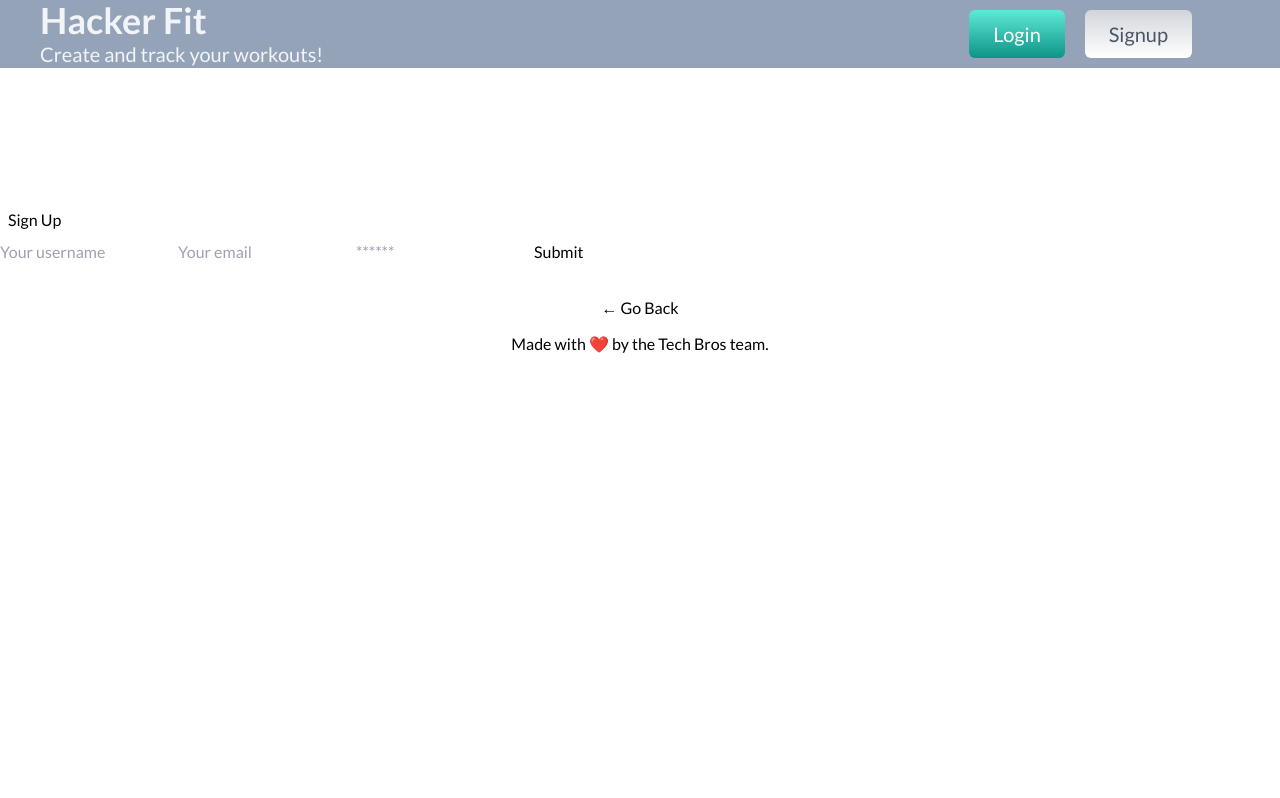
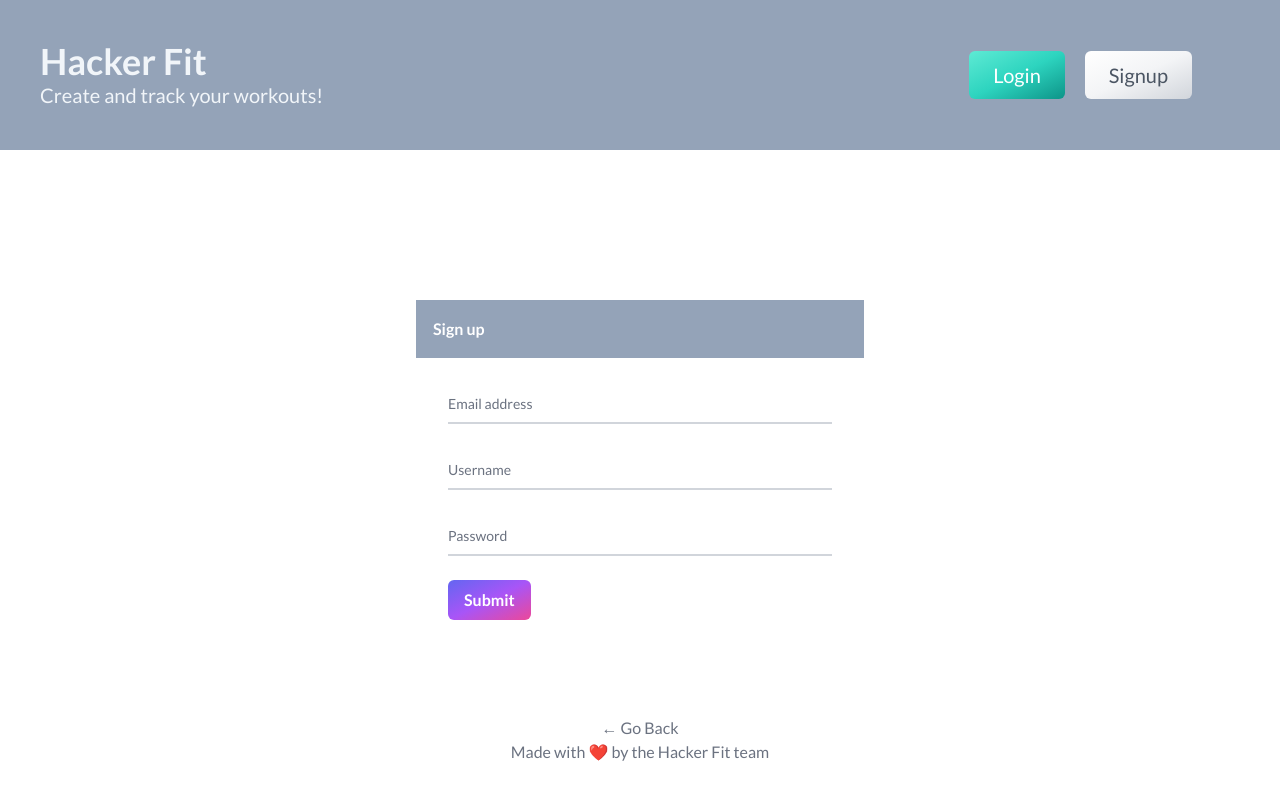
Before and after one commit to mtownsend509/HackerFit, a React (Create React App) app in the folder client/: page /signup in a window 1280 px wide. Shown: the top 798 px of the page. Built offline with nearby package versions, Linux system fonts and the light colour scheme; no server answers.

Commit message:
Add sign up and login styling

```diff
--- a/client/src/App.js
+++ b/client/src/App.js
@@ -45,22 +45,19 @@ function App() {
   return (
     <ApolloProvider client={client}>
       <Router>
-        <div>
-          {/* <div className="flex-column justify-flex-start min-100-vh"> */}
+        <div className="App">
           <Header />
-          <div className="">
             <Routes>
-              {/* each page route */}
               <Route path="/RoutineLog" element={<RoutineLog />} />
               <Route path="/signup" element={<Signup />} />
               <Route path="/login" element={<Login />} />
               <Route path="/NewRoutine" element={<NewRoutine />} />
               <Route path="/Profile" element={<Profile />} />
-
             </Routes>
+        </div>
+        <div className="">
+          <Footer />
           </div>
-          <Footer />
-        </div>
       </Router>
     </ApolloProvider>
   );
--- a/client/src/components/Footer.js
+++ b/client/src/components/Footer.js
@@ -5,17 +5,17 @@ const Footer = () => {
   const location = useLocation();
   const navigate = useNavigate();
   return (
-    <footer className="w-100 mt-auto bg-secondary p-4">
-      <div className="container text-center mb-5">
+    <footer className="w-100 h-screen  mt-[-400px] bg-secondary p-4">
+      <div className="text-center">
         {location.pathname !== '/' && (
           <button
-            className="btn btn-dark mb-3"
+            className="text-gray-500 hover:scale-110 duration-300"
             onClick={() => navigate(-1)}
           >
             &larr; Go Back
           </button>
         )}
-        <h4>
+        <h4 className='text-gray-500 '>
           Made with{' '}
           <span
             className="emoji"
@@ -25,7 +25,7 @@ const Footer = () => {
           >
             ❤️
           </span>{' '}
-          by the Tech Bros team.
+          by the Hacker Fit team
         </h4>
       </div>
     </footer>
--- a/client/src/components/Header.js
+++ b/client/src/components/Header.js
@@ -8,8 +8,8 @@ const Header = () => {
     Auth.logout();
   };
   return (
-    <header className='h-[200px]' >
-      <div className="nav flex justify-between items-center w-full px-4 fixed pr-20 pl-10 bg-slate-400">
+    <header className='h-[300px]' >
+      <div className="nav flex justify-between items-center w-full px-4 fixed pr-20 pl-10 bg-slate-400 h-[150px]">
               <div>
 
           <Link className="" to="/">
@@ -39,10 +39,10 @@ const Header = () => {
           ) : (
               <>
 
-              <Link className="btn btn-lg btn-info text-xl hover:underline text-white bg-gradient-to-b from-teal-300 to-teal-600 px-6 py-3 my-8 flex-items-center rounded-md hover:scale-110 duration-300 mb-20 ml-5 " to="/login">
+              <Link className="text-xl hover:underline text-white bg-gradient-to-br from-teal-300 via-teal-400 to-teal-600 px-6 py-3 my-8 flex-items-center rounded-md hover:scale-110 duration-300 mb-20 ml-5 " to="/login">
                 Login
               </Link>
-              <Link className="btn btn-lg btn-light text-xl hover:underline m-2 text-gray-600 bg-gradient-to-b from-gray-300 to-white px-6 py-3 my-8  flex-items-center rounded-md hover:scale-110 duration-300 mb-20 ml-5" to="/signup">
+              <Link className="btn btn-lg btn-light text-xl hover:underline m-2 text-gray-600 bg-gradient-to-br from-white via-gray-100 to-gray-300 px-6 py-3 my-8  flex-items-center rounded-md hover:scale-110 duration-300 mb-20 ml-5" to="/signup">
                 Signup
                 </Link>
             </>
--- a/client/src/components/Login.js
+++ b/client/src/components/Login.js
@@ -1,17 +1,31 @@
-import React, { useState } from 'react';
-import { Link } from 'react-router-dom';
-import { useMutation } from '@apollo/client';
-import { LOGIN_USER } from '../utils/mutations';
+import React, {
+  useState,
+} from "react";
+import { Link } from "react-router-dom";
+import { useMutation } from "@apollo/client";
+import { LOGIN_USER } from "../utils/mutations";
 
-import Auth from '../utils/auth';
+import Auth from "../utils/auth";
 
 const Login = (props) => {
-  const [formState, setFormState] = useState({ username: '', password: '' });
-  const [login, { error, data }] = useMutation(LOGIN_USER);
+  const [
+    formState,
+    setFormState,
+  ] = useState({
+    username: "",
+    password: "",
+  });
+  const [
+    login,
+    { error, data },
+  ] = useMutation(LOGIN_USER);
 
   // update state based on form input changes
-  const handleChange = (event) => {
-    const { name, value } = event.target;
+  const handleChange = (
+    event
+  ) => {
+    const { name, value } =
+      event.target;
 
     setFormState({
       ...formState,
@@ -20,68 +34,150 @@ const Login = (props) => {
   };
 
   // submit form
-  const handleFormSubmit = async (event) => {
+  const handleFormSubmit =
+    async (event) => {
       event.preventDefault();
       console.log(formState);
       try {
-      const { data } = await login({
-        variables: { ...formState },
+        const { data } =
+          await login({
+            variables: {
+              ...formState,
+            },
           });
-      console.log(data)
-      Auth.login(data.login.token);
+        console.log(data);
+        Auth.login(
+          data.login.token
+        );
       } catch (e) {
         console.error(e);
       }
 
       // clear form values
       setFormState({
-      username: '',
-      password: '',
+        username: "",
+        password: "",
       });
     };
 
   return (
-    <main className="flex-row justify-center mb-4">
-      <div className="col-12 col-lg-10">
-        <div className="card">
-          <h4 className="card-header bg-dark text-light p-2">Login</h4>
-          <div className="card-body">
+    <main
+      name="login"
+      className="h-screen w-full"
+    >
+      <div className="flex flex-col items-center mx-auto max-w-screen-lg">
+        <div className="w-full max-w-md ">
+          <h4 className="bg-slate-400 text-white text-md p-4  border border-slate-400 font-bold">
+            Login
+          </h4>
+          <div className="card-body inline ">
             {data ? (
               <p>
-                Success! You may now head{' '}
-                <Link to="/">back to the homepage.</Link>
+                Success! You
+                may now head{" "}
+                <Link to="/">
+                  back to the
+                  homepage.
+                </Link>
               </p>
             ) : (
-              <form onSubmit={handleFormSubmit}>
+              <form
+                onSubmit={
+                  handleFormSubmit
+                }
+                className="bg-white rounded-b-md px-8 pt-6 pb-8 mb-4"
+              >
+                <div class="relative z-0 w-full mb-6 group">
                   <input
-                  className="form-input"
-                  placeholder="Your Username"
-                  name="username"
+                    className="block py-2.5 px-0 w-full text-sm text-gray-900 bg-transparent border-0 border-b-2 border-gray-300 appearance-none dark:text-gray-400 dark:border-gray-400 dark:focus:border-gray-500 focus:outline-none focus:ring-0 focus:border-blue-600 peer"
+                    placeholder=" "
+                    required
+                    name="floating_username"
+                    id="floating_username"
                     type="text"
-                  value={formState.username}
-                  onChange={handleChange}
+                    value={
+                      formState.floating_username
+                    }
+                    onChange={
+                      handleChange
+                    }
                   />
+                  <label
+                    for="floating_username"
+                    className="peer-focus:font-medium absolute text-sm text-gray-500 dark:text-gray-400 duration-300 transform -translate-y-6 scale-75 top-3 -z-10 origin-[0] peer-focus:left-0 peer-focus:text-blue-600 peer-focus:dark:text-gray-500 peer-placeholder-shown:scale-100 peer-placeholder-shown:translate-y-0 peer-focus:scale-75 peer-focus:-translate-y-6"
+                  >
+                    Username
+                  </label>
+                </div>
+
+                <div class="relative z-0 w-full mb-6 group">
                   <input
-                  className="form-input"
-                  placeholder="******"
-                  name="password"
+                    className="block py-2.5 px-0 w-full text-sm text-gray-900 bg-transparent border-0 border-b-2 border-gray-300 appearance-none dark:text-white dark:border-gray-400 dark:focus:border-gray-500 focus:outline-none focus:ring-0 focus:border-blue-600 peer"
+                    placeholder=" "
+                    required
+                    name="floating_password"
+                    id="floating_password"
                     type="password"
-                  value={formState.password}
-                  onChange={handleChange}
+                    value={
+                      formState.floating_password
+                    }
+                    onChange={
+                      handleChange
+                    }
                   />
+                  <label
+                    for="floating_password"
+                    className="peer-focus:font-medium absolute text-sm text-gray-500 dark:text-gray-400 duration-300 transform -translate-y-6 scale-75 top-3 -z-10 origin-[0] peer-focus:left-0 peer-focus:text-blue-600 peer-focus:dark:text-gray-500 peer-placeholder-shown:scale-100 peer-placeholder-shown:translate-y-0 peer-focus:scale-75 peer-focus:-translate-y-6"
+                  >
+                    Password
+                  </label>
+                </div>
+                <div class="flex items-start mb-6">
+                  <div class="flex items-center h-5">
+                    <input
+                      id="remember"
+                      type="checkbox"
+                      value=""
+                      class="w-4 h-4 border border-gray-300 rounded-md bg-gray-50 focus:ring-3 focus:ring-blue-300 dark:bg-gray-700 dark:border-gray-600 dark:focus:ring-blue-500 dark:ring-offset-gray-800 dark:focus:ring-offset-gray-800"
+                      required
+                    />
+                  </div>
+                  <label
+                    for="remember"
+                    class="ml-2 text-sm font-medium text-gray-900 dark:text-gray-400"
+                  >
+                    Remember
+                    me
+                  </label>
+                </div>
+
+                <div class="flex items-center justify-between">
                   <button
-                  className="btn btn-block btn-primary"
-                  style={{ cursor: 'pointer' }}
+                    className="bg-gradient-to-br from-indigo-500 via-purple-500 to-pink-500 hover:to-red-500 text-white font-bold py-2 px-4 rounded-md"
+                    style={{
+                      cursor:
+                        "pointer",
+                    }}
                     type="submit"
                   >
                     Submit
                   </button>
+                  <a
+                    className="inline-block align-baseline font-bold text-sm text-slate-400 hover:text-slate-500"
+                    href="#"
+                  >
+                    Forgot
+                    Password?
+                  </a>
+                </div>
               </form>
             )}
 
             {error && (
               <div className="my-3 p-3 bg-danger text-white">
-                {error.message}
+                {
+                  error.message
+                }
               </div>
             )}
           </div>
--- a/client/src/components/Signup.js
+++ b/client/src/components/Signup.js
@@ -39,55 +39,114 @@ const Signup = () => {
   };
 
   return (
-    <main className="flex-row justify-center mb-4">
-      <div className="col-12 col-lg-10">
-        <div className="card">
-          <h4 className="card-header bg-dark text-light p-2">Sign Up</h4>
-          <div className="card-body">
+    <main name="signup"   className="h-screen w-full">
+         <div className="flex flex-col items-center mx-auto max-w-screen-lg">
+        <div className="w-full max-w-md ">
+          <h4 className="bg-slate-400 text-white text-md p-4  border border-slate-400 font-bold">
+           Sign up
+          </h4>
+          <div className="card-body inline">
             {data ? (
               <p>
                 Success! You may now head{' '}
                 <Link to="/">back to the homepage.</Link>
               </p>
             ) : (
-              <form onSubmit={handleFormSubmit}>
+                         <form
+                onSubmit={
+                  handleFormSubmit
+                }
+                className="bg-white rounded-b-md px-8 pt-6 pb-8 mb-4"
+              >
+                 <div class="relative z-0 w-full mb-6 group">
                   <input
-                  className="form-input"
-                  placeholder="Your username"
-                  name="username"
+                    className="block py-2.5 px-0 w-full text-sm text-gray-900 bg-transparent border-0 border-b-2 border-gray-300 appearance-none dark:text-gray-400 dark:border-gray-400 dark:focus:border-gray-500 focus:outline-none focus:ring-0 focus:border-blue-600 peer"
+                    placeholder=" "
+                    required
+                    name="floating_email"
+                    id="floating_email"
+                    type="email"
+                    value={
+                      formState.floating_email
+                    }
+                    onChange={
+                      handleChange
+                    }
+                  />
+                  <label
+                    for="floating_email"
+                    className="peer-focus:font-medium absolute text-sm text-gray-500 dark:text-gray-400 duration-300 transform -translate-y-6 scale-75 top-3 -z-10 origin-[0] peer-focus:left-0 peer-focus:text-blue-600 peer-focus:dark:text-gray-500 peer-placeholder-shown:scale-100 peer-placeholder-shown:translate-y-0 peer-focus:scale-75 peer-focus:-translate-y-6"
+                  >
+                    Email address
+                  </label>
+                </div>
+                <div class="relative z-0 w-full mb-6 group">
+                  <input
+                    className="block py-2.5 px-0 w-full text-sm text-gray-900 bg-transparent border-0 border-b-2 border-gray-300 appearance-none dark:text-gray-400 dark:border-gray-400 dark:focus:border-gray-500 focus:outline-none focus:ring-0 focus:border-blue-600 peer"
+                    placeholder=" "
+                    required
+                    name="floating_username"
+                    id="floating_username"
                     type="text"
-                  value={formState.name}
-                  onChange={handleChange}
+                    value={
+                      formState.floating_username
+                    }
+                    onChange={
+                      handleChange
+                    }
                   />
+                  <label
+                    for="floating_username"
+                    className="peer-focus:font-medium absolute text-sm text-gray-500 dark:text-gray-400 duration-300 transform -translate-y-6 scale-75 top-3 -z-10 origin-[0] peer-focus:left-0 peer-focus:text-blue-600 peer-focus:dark:text-gray-500 peer-placeholder-shown:scale-100 peer-placeholder-shown:translate-y-0 peer-focus:scale-75 peer-focus:-translate-y-6"
+                  >
+                    Username
+                  </label>
+                </div>
+
+                <div class="relative z-0 w-full mb-6 group">
                   <input
-                  className="form-input"
-                  placeholder="Your email"
-                  name="email"
-                  type="email"
-                  value={formState.email}
-                  onChange={handleChange}
+                    className="block py-2.5 px-0 w-full text-sm text-gray-900 bg-transparent border-0 border-b-2 border-gray-300 appearance-none dark:text-white dark:border-gray-400 dark:focus:border-gray-500 focus:outline-none focus:ring-0 focus:border-blue-600 peer"
+                    placeholder=" "
+                    required
+                    name="floating_password"
+                    id="floating_password"
+                    type="password"
+                    value={
+                      formState.floating_password
+                    }
+                    onChange={
+                      handleChange
+                    }
                   />
-                <input
-                  className="form-input"
-                  placeholder="******"
-                  name="password"
-                  type="password"
-                  value={formState.password}
-                  onChange={handleChange}
-                />
+                  <label
+                    for="floating_password"
+                    className="peer-focus:font-medium absolute text-sm text-gray-500 dark:text-gray-400 duration-300 transform -translate-y-6 scale-75 top-3 -z-10 origin-[0] peer-focus:left-0 peer-focus:text-blue-600 peer-focus:dark:text-gray-500 peer-placeholder-shown:scale-100 peer-placeholder-shown:translate-y-0 peer-focus:scale-75 peer-focus:-translate-y-6"
+                  >
+                    Password
+                    </label>
+                  </div>
+
+
                   <button
-                  className="btn btn-block btn-primary"
-                  style={{ cursor: 'pointer' }}
+                    className="bg-gradient-to-br from-indigo-500 via-purple-500 to-pink-500 hover:to-red-500 text-white font-bold py-2 px-4 rounded-md"
+                    style={{
+                      cursor:
+                        "pointer",
+                    }}
                     type="submit"
                   >
                     Submit
                   </button>
+
+
               </form>
             )}
 
             {error && (
               <div className="my-3 p-3 bg-danger text-white">
-                {error.message}
+                {
+                  error.message
+                }
               </div>
             )}
           </div>
```
Lines whose indentation alone changed are shown as unchanged.
